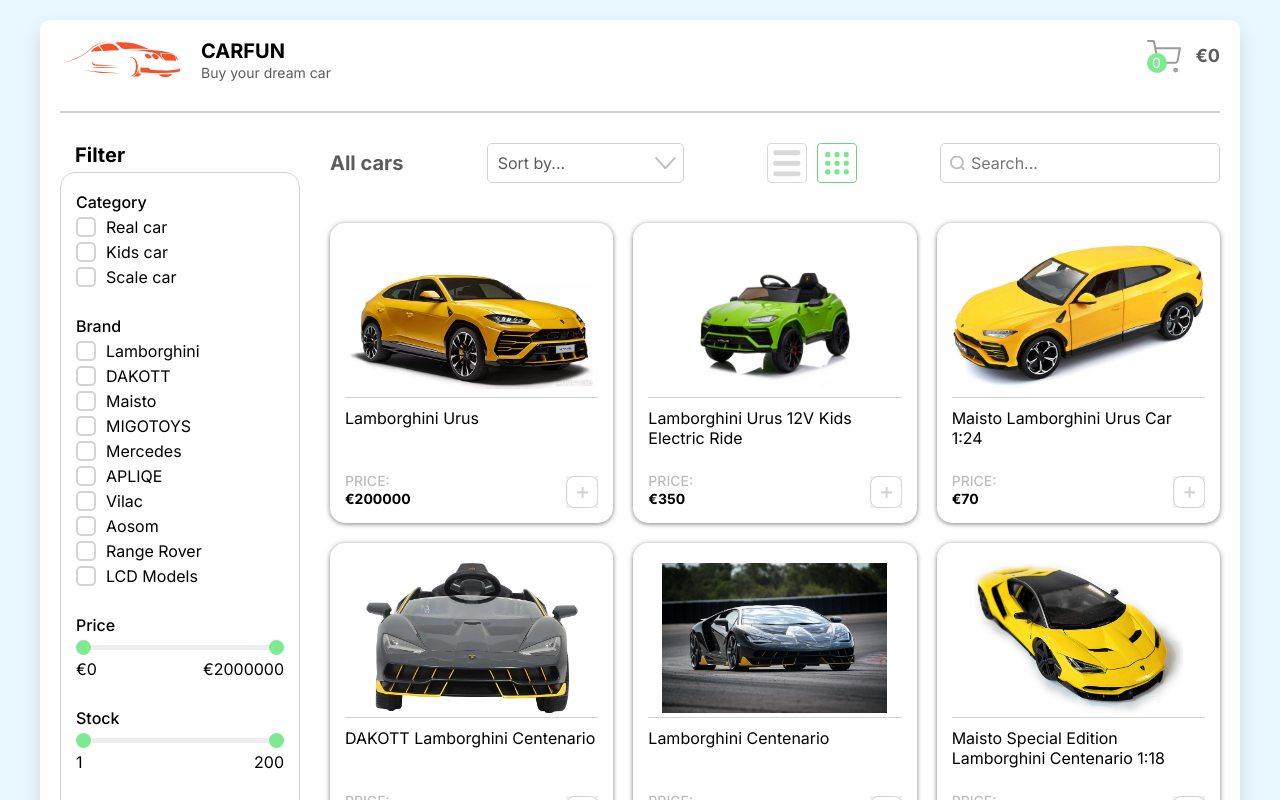
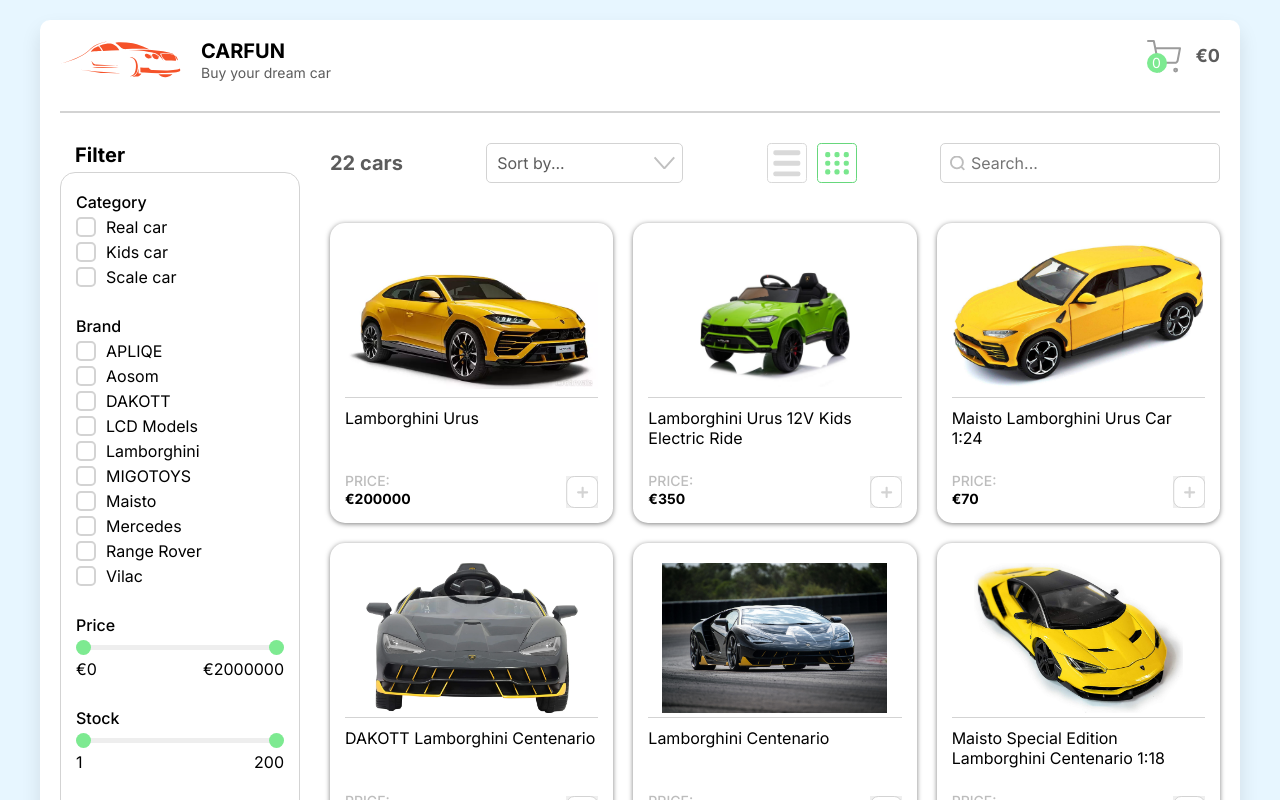
Before and after one commit to scorpigg/online-store, a React (Create React App) app: page / in a window 1280 px wide. Shown: the top 800 px of the page. Built offline with nearby package versions, Linux system fonts and the light colour scheme.

Commit message:
start to make cards counter in items panel

```diff
--- a/src/components/Card.tsx
+++ b/src/components/Card.tsx
@@ -12,6 +12,9 @@
     setIsAdded(!isAdded);
     props.onPlus(props);
   };
+
+  // props.carNum += 1;
+  // console.log(props.carNum);
 
   return (
     <div className="card">
--- a/src/components/Filter-Brand.tsx
+++ b/src/components/Filter-Brand.tsx
@@ -9,6 +9,7 @@
     catArr.push(car.brand[0]);
   });
   const cat = Array.from(new Set(catArr));
+  cat.sort();
 
   const navigate = useNavigate();
 
--- a/src/components/Filter-Category.tsx
+++ b/src/components/Filter-Category.tsx
@@ -23,8 +23,6 @@
   if (searchParams.toString().length === 0 && checkedStateSet.size > 1) {
     setCheckedState(new Array(cat.length).fill(false));
   }
-
-  searchParams.delete('cat');
 
   const handleOnChange = (position: number) => {
     const updatedCheckedState = checkedState.map((item, index) => (index === position ? !item : item));
--- a/src/components/ItemsPanel.tsx
+++ b/src/components/ItemsPanel.tsx
@@ -5,12 +5,28 @@
   searchValue: string;
   onChange: (event: React.ChangeEvent<HTMLInputElement>) => void;
   clearInput: () => void;
+  numShowCars: number;
 }
 
 export function ItemsPanel(props: IPropsSearch) {
+  const numCarsShow = () => {
+    let strNumCars = '';
+    switch (props.numShowCars) {
+      case 0:
+        strNumCars = 'No cars';
+        break;
+      case 1:
+        strNumCars = '1 car';
+        break;
+      default:
+        strNumCars = `${props.numShowCars} cars`;
+    }
+    return strNumCars;
+  };
+
   return (
     <div className="items__panel">
-      <span className="items__title">All cars</span>
+      <span className="items__title">{numCarsShow()}</span>
       <div className="items__sort">
         <SortList />
       </div>
--- a/src/pages/Home.tsx
+++ b/src/pages/Home.tsx
@@ -1,4 +1,4 @@
-import React, { useState } from 'react';
+import React, { useState, useRef, useEffect } from 'react';
 import { Card } from '../components/Card';
 import { Filter } from '../components/Filter';
 import { IProducts, products } from '../carBase';
@@ -71,12 +71,28 @@
     setSearchValue('');
   };
 
+  //count showing car cards an pass it to ItemsPanel
+  const [numCarCards, setNumCarCards] = useState(0);
+  const elemRef = useRef(null);
+  useEffect(() => {
+    if (elemRef.current !== null) {
+      const currRef: HTMLDivElement = elemRef.current;
+      setNumCarCards(currRef.childNodes.length);
+    }
+  });
+  const numShowCars = numCarCards;
+
   return (
     <main>
       <Filter />
       <div className="main-container">
-        <ItemsPanel onChange={onChangeSearchInput} searchValue={searchValue} clearInput={clearInput} />
-        <div className="cards">
+        <ItemsPanel
+          onChange={onChangeSearchInput}
+          searchValue={searchValue}
+          clearInput={clearInput}
+          numShowCars={numShowCars}
+        />
+        <div className="cards" ref={elemRef}>
           {productsShow
             .filter((car) => car.title.toLowerCase().includes(searchValue.toLocaleLowerCase()))
             .map((car) => (
```
